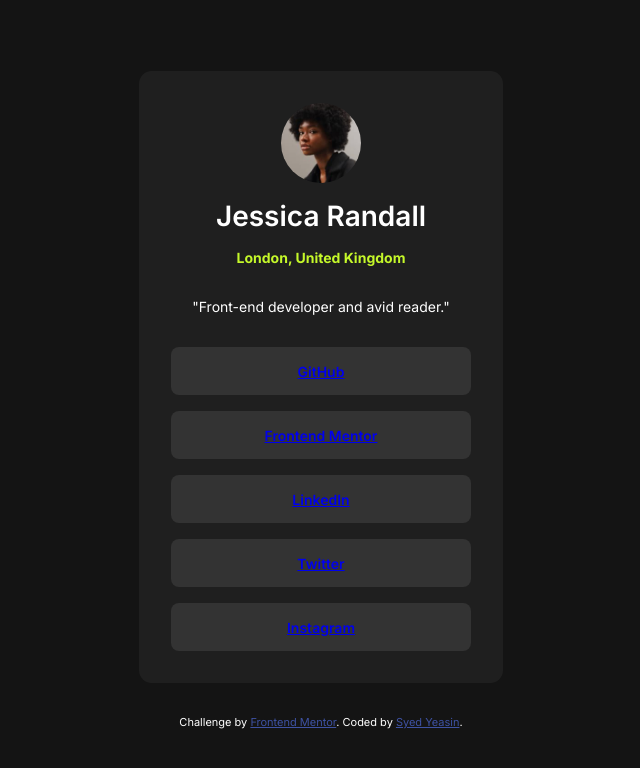
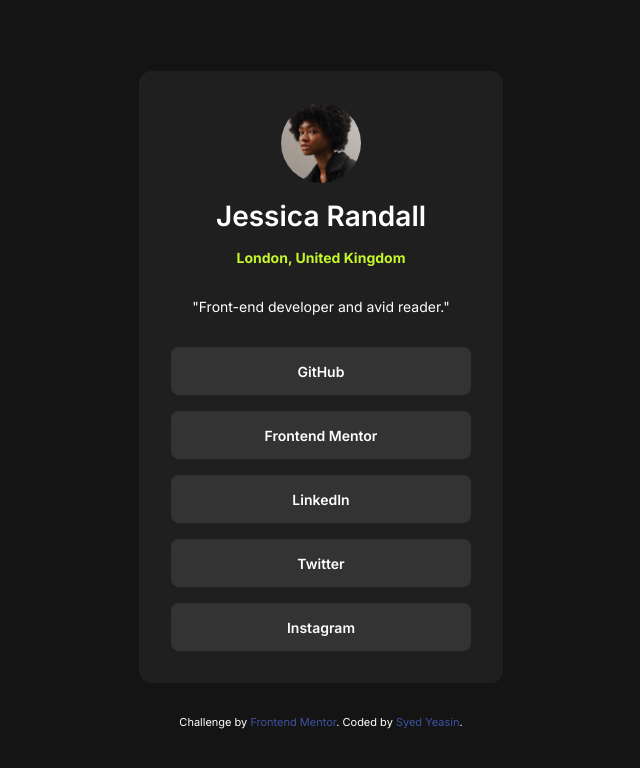
Before and after one commit to SyedYeasin-Coder/Social-links-profile, a plain HTML site: page index.html in a window 1280 px wide. Shown: the whole page, without its empty margins (319-959 px from the left). Drawn offline with Linux system fonts and the light colour scheme.

Commit message:
added link tags

```diff
--- a/style.css
+++ b/style.css
@@ -26,7 +26,7 @@ h1 {
 }
 
 ul,
-li {
+li,a {
     all: unset;
 }
 
```
